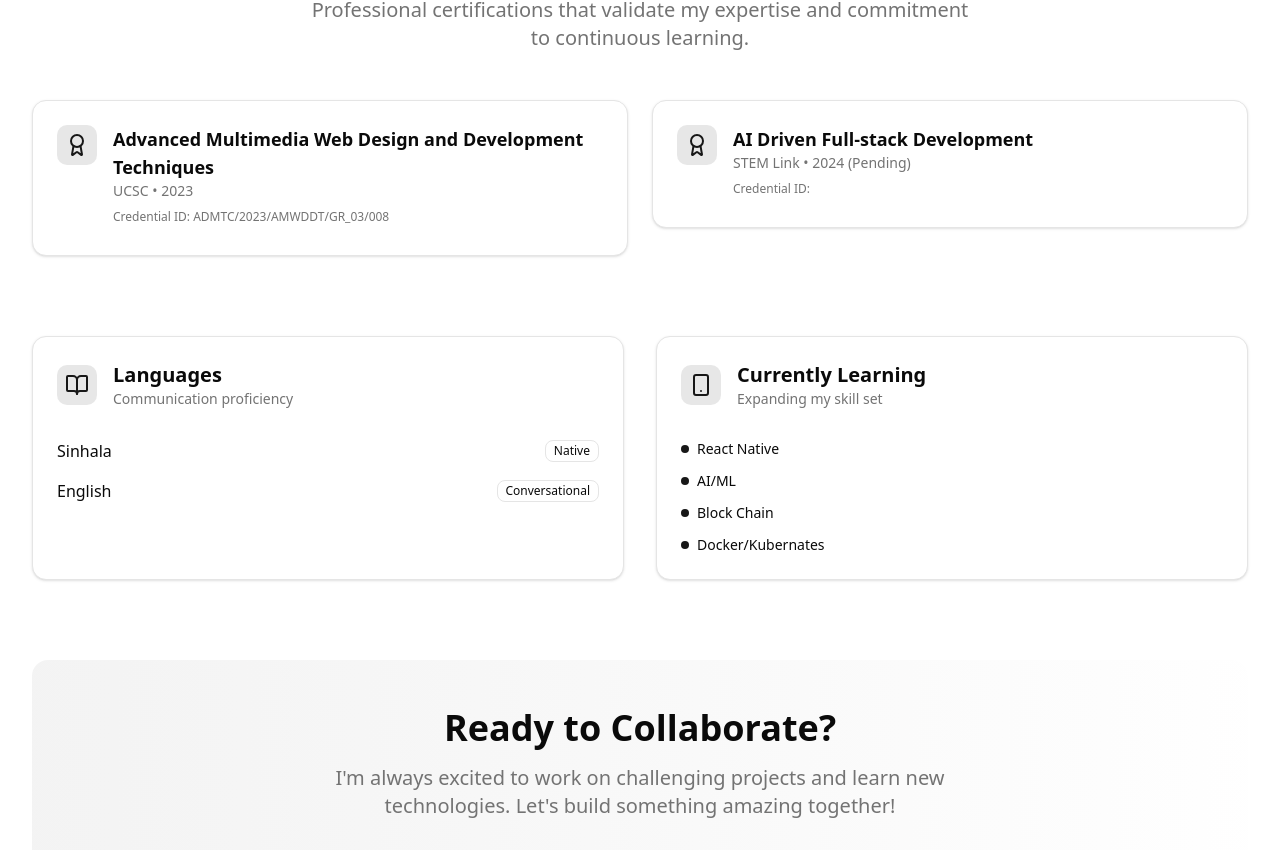
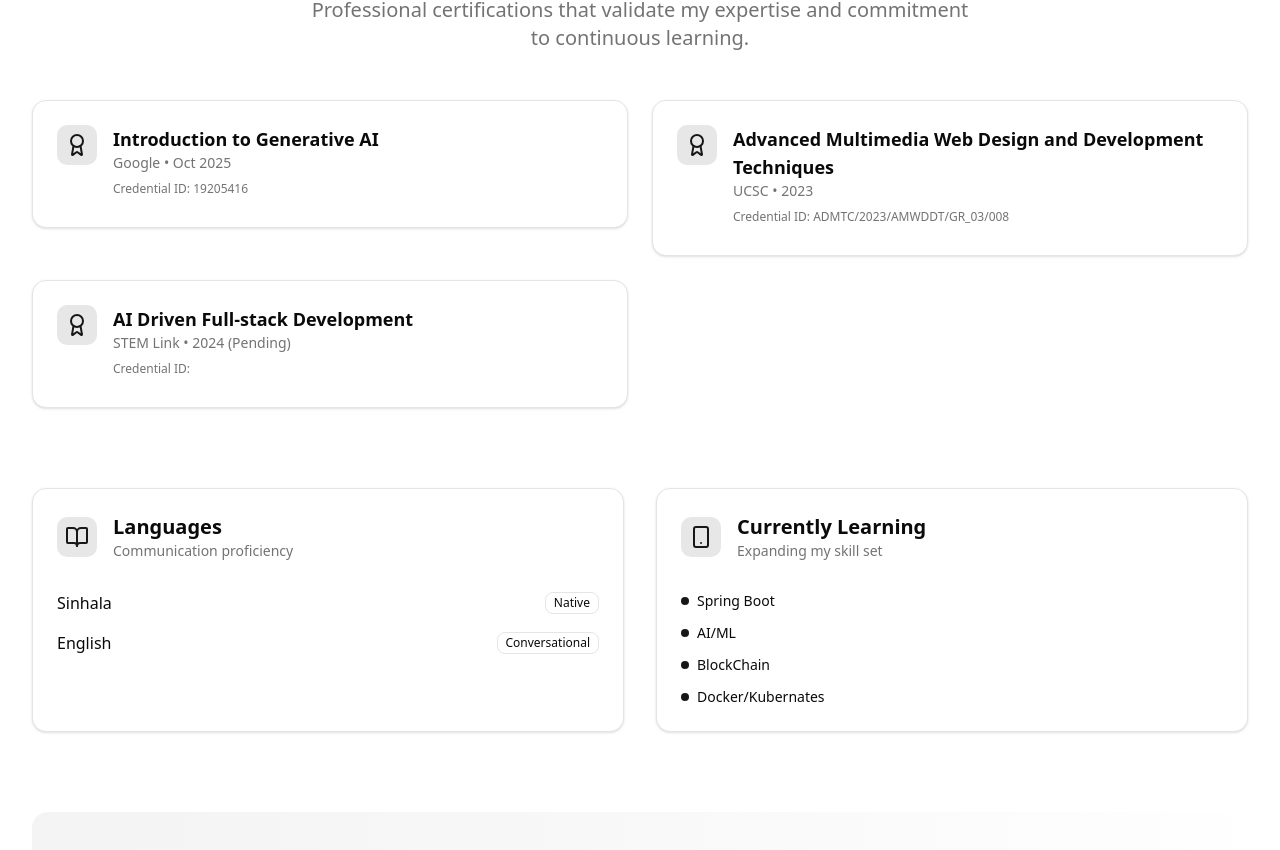
Before and after one commit to thinethwic/Protfolio-Front-End, a React (Vite) app: page /skills in a window 1280 px wide. Shown: the part 1677-2527 px from the top of the page. Built offline with nearby package versions, Linux system fonts and the light colour scheme.

Commit message:
FinalCommit

```diff
--- a/src/pages/about.page.tsx
+++ b/src/pages/about.page.tsx
@@ -71,7 +71,7 @@ const values = [
 
 function AboutPage() {
   const directAvatarUrl =
-    "https://storage.cloud.google.com/portfolio_thineth/Thinethprofile.jpg";
+    "https://storage.googleapis.com/portfolio_thineth/Thinethprofile.jpg";
   const downloadResume = () => {
     // In a real app, this would trigger a download of your actual resume
     const link = document.createElement("a");
--- a/src/pages/contact.page.tsx
+++ b/src/pages/contact.page.tsx
@@ -74,7 +74,7 @@ const socialLinks = [
   {
     name: "LinkedIn",
     icon: Linkedin,
-    href: "www.linkedin.com/thineth-wick",
+    href: "www.linkedin.com/in/thineth-wick",
     description: "Professional network",
   },
   {
--- a/src/pages/home.page.tsx
+++ b/src/pages/home.page.tsx
@@ -44,7 +44,7 @@ const featuredProjects = [
     description:
       "UniMind AI Web Application is an MVP product that leverages GPT-3.5 for advanced AI-driven solutions. Built with MERN Stack, React, + Vite for a high-performancefrontend, it uses Express.js for a robust backend and Tailwind CSS for a sleek,responsive UI.",
     image:
-      "https://storage.cloud.google.com/portfolio_thineth/projectUnimind.png",
+      "https://storage.googleapis.com/portfolio_thineth/projectUnimind.png",
     tags: ["React", "MongoDB", "Express Js", "GPT-3.5 Turbo"],
     github: "https://github.com/example/project1",
     demo: "https://example.com/demo1",
@@ -64,7 +64,7 @@ const featuredProjects = [
     title: "POS Software System",
     description:
       "POS Software System is a robust Point of Sale (POS) solution designed for efficient transaction processing and business management. Built with C# for a powerful anduser-friendly interface,",
-    image: "https://storage.cloud.google.com/portfolio_thineth/projectPOS.png",
+    image: "https://storage.googleapis.com/portfolio_thineth/projectPOS.png",
     tags: ["C#", "Desktop App", "POS", "ERP"],
     github: "https://github.com/example/project3",
     demo: "https://example.com/demo3",
@@ -91,7 +91,7 @@ const skills = [
 
 function HomePage() {
   const directAvatarUrl =
-    "https://storage.cloud.google.com/portfolio_thineth/Thinethprofile.jpg";
+    "https://storage.googleapis.com/portfolio_thineth/Thinethprofile.jpg";
   return (
     <div className="min-h-screen">
       {/* Hero Section */}
--- a/src/pages/projects.page.tsx
+++ b/src/pages/projects.page.tsx
@@ -44,7 +44,7 @@ const projects = [
     longDescription:
       "UniMind AI Web Application is an MVP product that leverages GPT-3.5 for advancedAI-driven solutions. Built with MERN Stack, React, + Vite for a high-performance frontend, it uses Express.js for a robust backend and Tailwind CSS for a sleek,responsive UI. The platform harnesses GPT-3.5 to power features such as intelligentcontent generation, automated decision-making, and personalized user interactions,making it a cutting-edge tool for businesses and individuals.",
     image:
-      "https://storage.cloud.google.com/portfolio_thineth/projectUnimind.png",
+      "https://storage.googleapis.com/portfolio_thineth/projectUnimind.png",
     tags: ["React", "JavaScript", "Tailwind CSS", "Shadcn UI"],
     category: "Full-Stack",
     github: "https://github.com/example/ecommerce",
@@ -107,7 +107,7 @@ const projects = [
       "POS Software System is a robust Point of Sale (POS) solution designed for efficient transaction processing and business management",
     longDescription:
       "POS Software System is a robust Point of Sale (POS) solution designed for efficient transaction processing and business management. Built with C# for a powerful anduser-friendly interface, it utilizes SQL Database for secure and scalable data storage.The system streamlines sales, inventory management, and reporting, making it idealfor retail and hospitality businessesHirely",
-    image: "https://storage.cloud.google.com/portfolio_thineth/projectPOS.png",
+    image: "https://storage.googleapis.com/portfolio_thineth/projectPOS.png",
     tags: ["C#", "POS", "SQL", "Database Mangment Studio", "Figma"],
     category: "Desktop",
     github: "https://github.com/example/data-viz",
--- a/src/pages/skills.page.tsx
+++ b/src/pages/skills.page.tsx
@@ -18,6 +18,7 @@ import {
 import { Badge } from "@/components/ui/badge";
 import { Progress } from "@/components/ui/progress";
 import { Tabs, TabsContent, TabsList, TabsTrigger } from "@/components/ui/tabs";
+import { Link } from "react-router-dom";
 
 const fadeInUp = {
   initial: { opacity: 0, y: 60 },
@@ -96,6 +97,12 @@ const skillCategories = {
 };
 
 const certifications = [
+  {
+    name: "Introduction to Generative AI",
+    issuer: "Google",
+    year: "Oct 2025",
+    credentialId: "19205416",
+  },
   {
     name: "Advanced Multimedia Web Design and Development Techniques",
     issuer: "UCSC",
@@ -335,7 +342,7 @@ function SkillsPage() {
                   <div className="space-y-3">
                     <div className="flex items-center gap-2">
                       <div className="w-2 h-2 bg-primary rounded-full" />
-                      <span className="text-sm">React Native</span>
+                      <span className="text-sm">Spring Boot</span>
                     </div>
                     <div className="flex items-center gap-2">
                       <div className="w-2 h-2 bg-primary rounded-full" />
@@ -343,7 +350,7 @@ function SkillsPage() {
                     </div>
                     <div className="flex items-center gap-2">
                       <div className="w-2 h-2 bg-primary rounded-full" />
-                      <span className="text-sm">Block Chain</span>
+                      <span className="text-sm">BlockChain</span>
                     </div>
                     <div className="flex items-center gap-2">
                       <div className="w-2 h-2 bg-primary rounded-full" />
@@ -366,18 +373,18 @@ function SkillsPage() {
                 technologies. Let's build something amazing together!
               </p>
               <div className="flex flex-col sm:flex-row gap-4 justify-center">
-                <a
-                  href="/contact"
+                <Link
+                  to="/contact"
                   className="inline-flex items-center justify-center px-6 py-3 bg-primary text-primary-foreground rounded-md hover:bg-primary/90 transition-colors"
                 >
                   Get In Touch
-                </a>
-                <a
-                  href="/projects"
+                </Link>
+                <Link
+                  to="/projects"
                   className="inline-flex items-center justify-center px-6 py-3 border border-input bg-background hover:bg-accent hover:text-accent-foreground rounded-md transition-colors"
                 >
                   View My Work
-                </a>
+                </Link>
               </div>
             </div>
           </motion.section>
```
